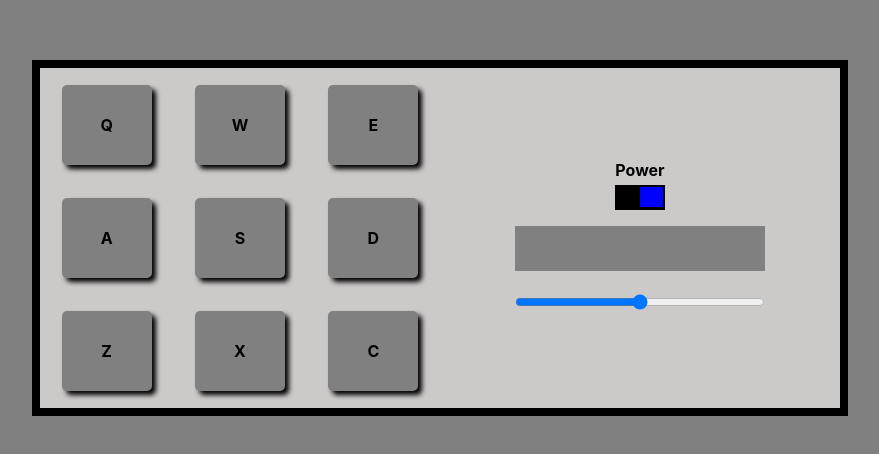
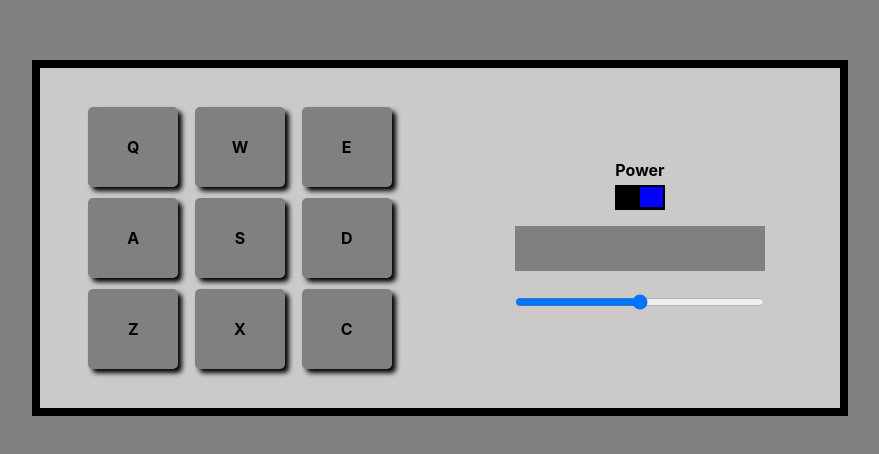
Before and after one commit to Leonardoasd/drum-machine, a React (Create React App) app: page / in a window 1280 px wide. Shown: the part 162-616 px from the top of the page, without its empty margins (200-1079 px from the left). Built offline with nearby package versions, Linux system fonts and the light colour scheme.

Commit message:
first update

```diff
--- a/public/index.html
+++ b/public/index.html
@@ -24,7 +24,7 @@
       work correctly both with client-side routing and a non-root public URL.
       Learn how to configure a non-root public URL by running `npm run build`.
     -->
-    <title>React App</title>
+    <title>Drum Machine</title>
   </head>
   <body>
     <noscript>You need to enable JavaScript to run this app.</noscript>
--- a/src/Screens/Maquina.module.css
+++ b/src/Screens/Maquina.module.css
@@ -3,12 +3,18 @@
     width: 800px;
     display: flex;
     transition: 0.5s ease;
+    justify-content: space-between;
+    align-items: center;
+    background-color: rgb(204, 201, 201);
 }
 .drumContainer{
-    width: 50%;
+    width: 40%;
+    height: 80%;
+    margin: auto;
 }
 .controls{
     width: 50%;
+    height: 100%;
     display: flex;
     flex-direction: column;
     justify-content: center;
```
